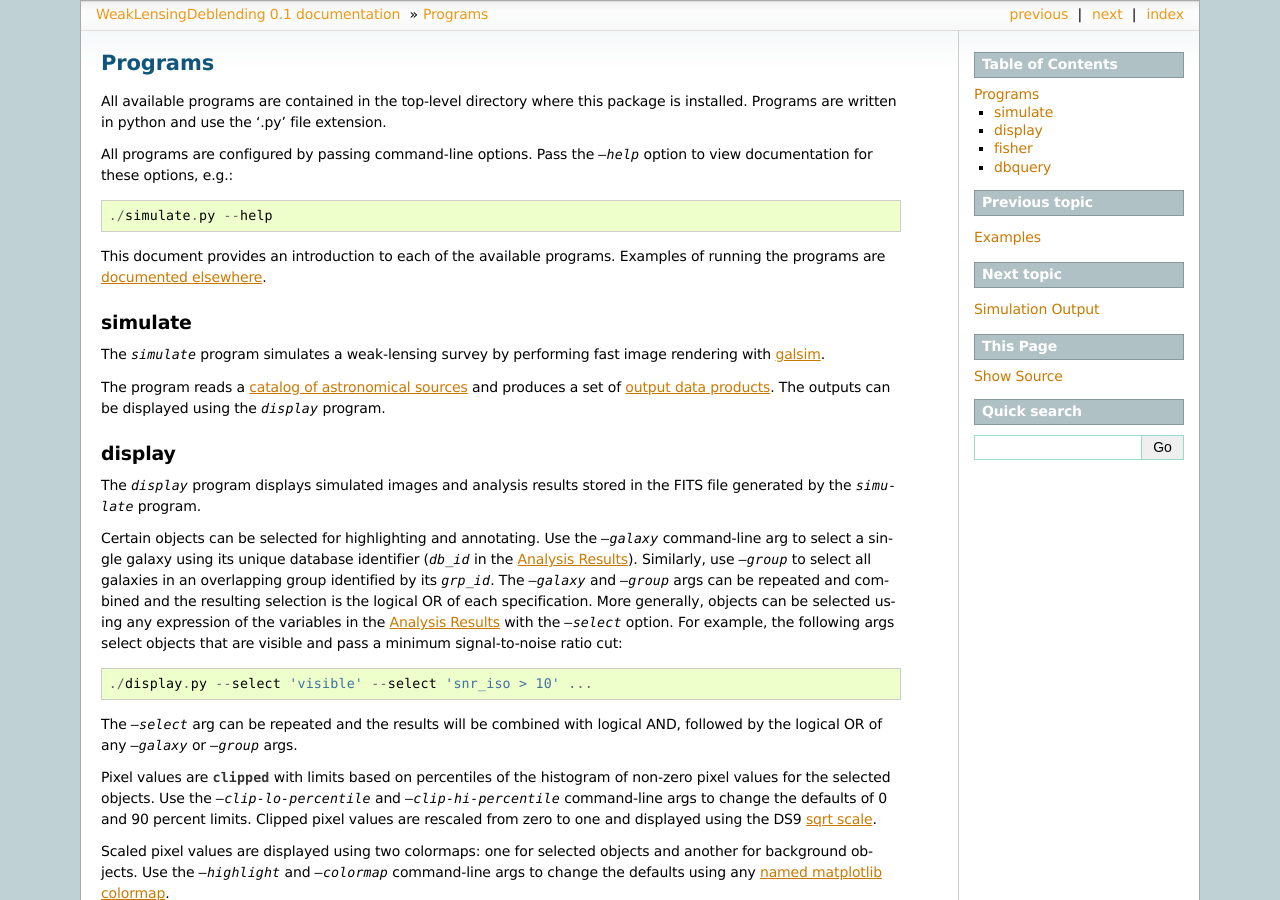
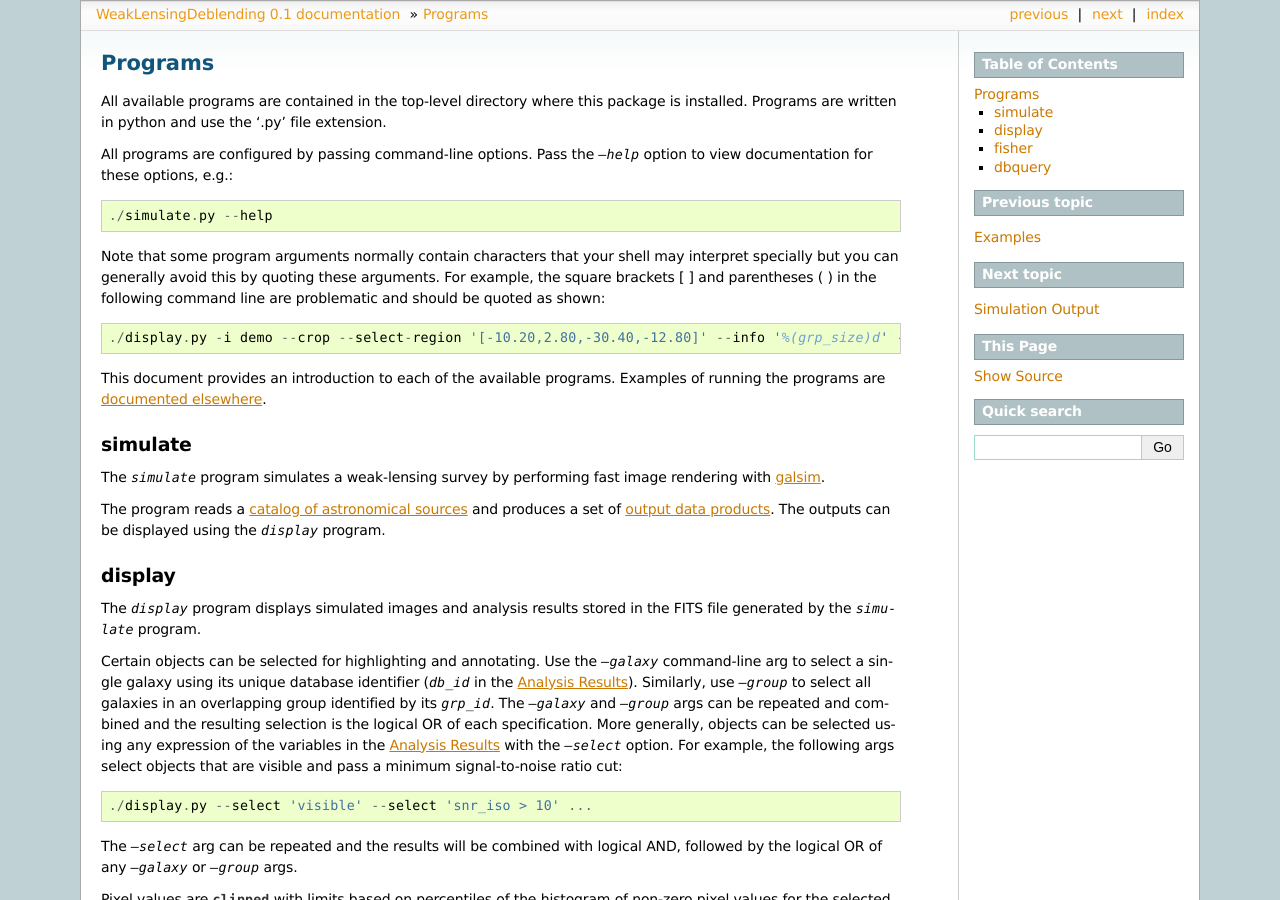
Before and after one commit to LSSTDESC/WeakLensingDeblending, a Sphinx documentation site: the page built from docs/programs.rst, in a window 1280 px wide and 900 px high. Built offline with Sphinx 7.4.7, drawn with Linux system fonts in a browser that asks for light colours.

Commit message:
Add warning about escaping [ ] and ( ) in cmd-line args

```diff
--- a/docs/programs.rst
+++ b/docs/programs.rst
@@ -6,6 +6,10 @@ All available programs are contained in the top-level directory where this packa
 All programs are configured by passing command-line options. Pass the `--help` option to view documentation for these options, e.g.::
 
 	./simulate.py --help
+
+Note that some program arguments normally contain characters that your shell may interpret specially but you can generally avoid this by quoting these arguments. For example, the square brackets [ ] and parentheses ( ) in the following command line are problematic and should be quoted as shown::
+
+	./display.py -i demo --crop --select-region '[-10.20,2.80,-30.40,-12.80]' --info '%(grp_size)d' --magnification 8
 
 This document provides an introduction to each of the available programs. Examples of running the programs are :doc:`documented elsewhere </examples>`.
 
```
